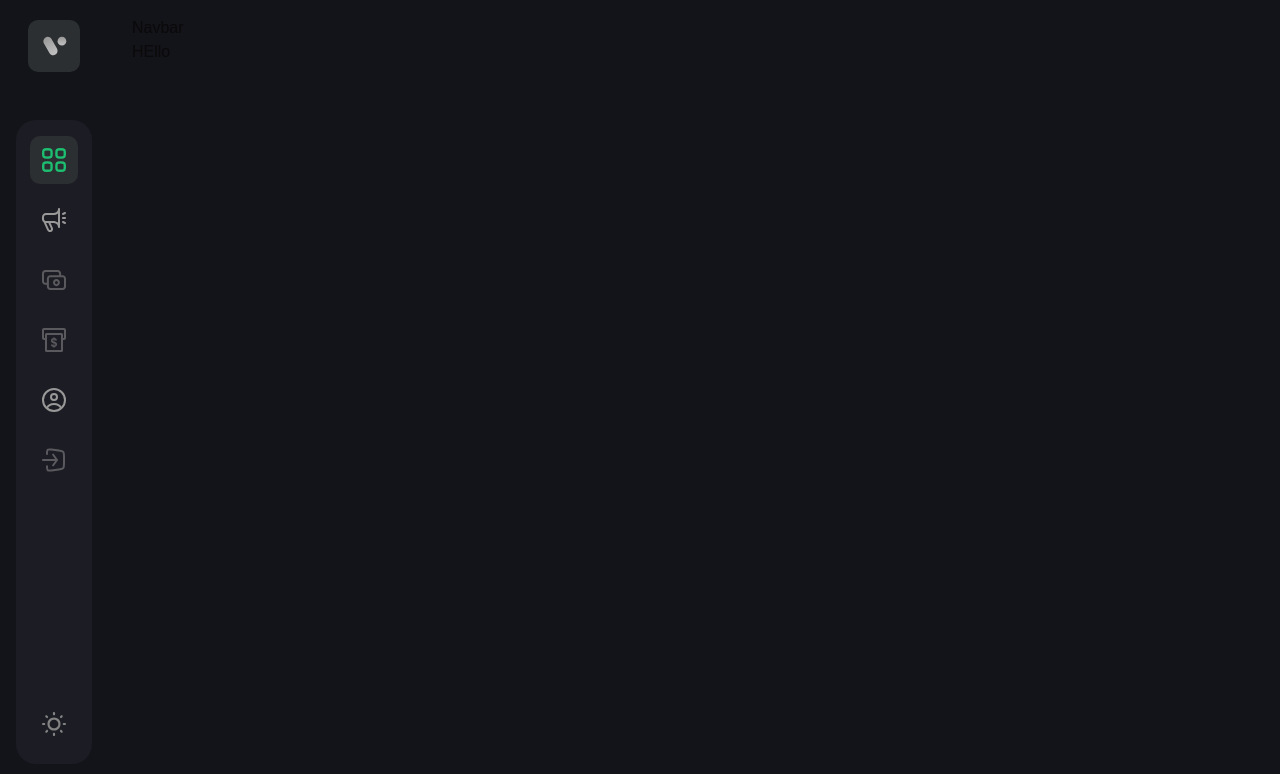
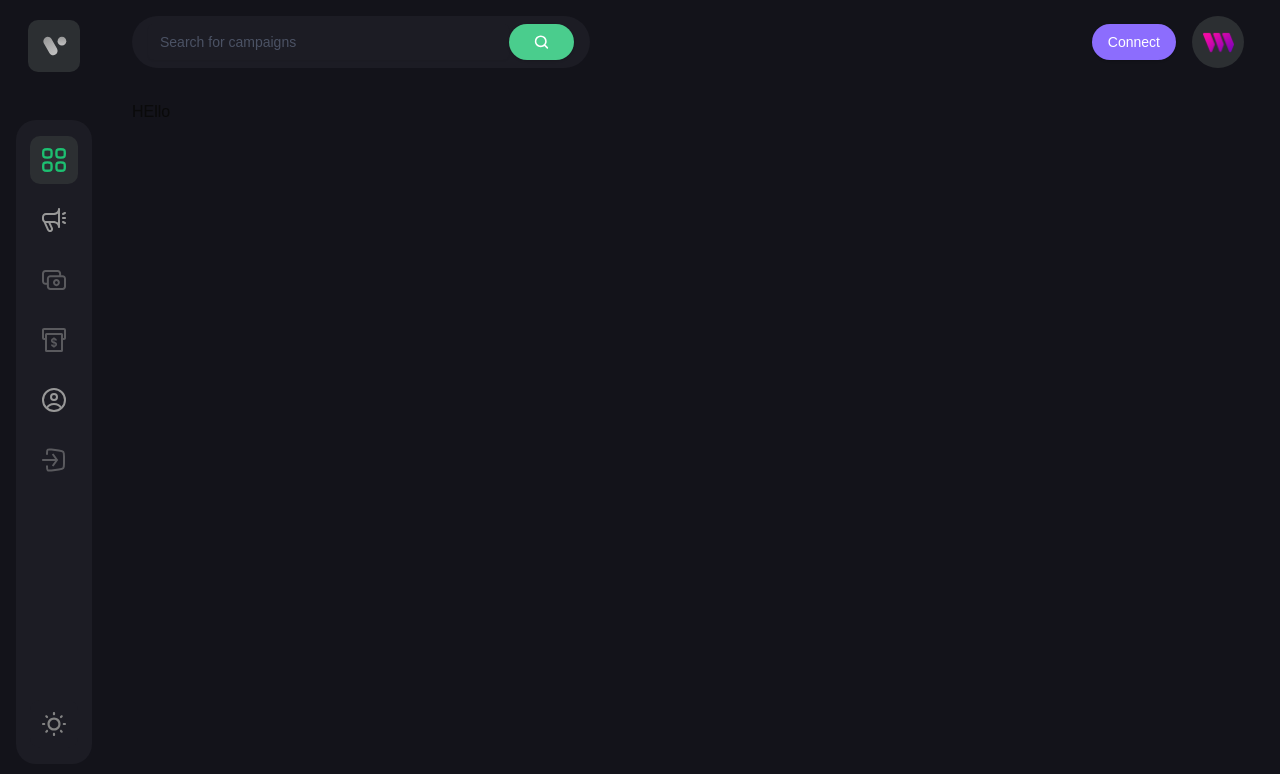
Before and after one commit to impruthvi/block-funder, a Next.js app in the folder client/: page / in a window 1280 px wide. Shown: the top 774 px of the page. Built offline with nearby package versions, Linux system fonts and the light colour scheme.

Commit message:
add Navbar component with search functionality and responsive design;

```diff
--- a/client/package.json
+++ b/client/package.json
@@ -9,6 +9,7 @@
     "lint": "next lint"
   },
   "dependencies": {
+    "@radix-ui/react-slot": "^1.1.1",
     "class-variance-authority": "^0.7.1",
     "clsx": "^2.1.1",
     "lucide-react": "^0.469.0",
--- a/client/src/components/navbar.tsx
+++ b/client/src/components/navbar.tsx
@@ -1,6 +1,157 @@
-import React from "react";
+"use client";
 
+import React, { useState } from "react";
+import Image from "next/image";
+import Link from "next/link";
+import { Input } from "./ui/input";
+import { Button } from "./ui/button";
+import { cn } from "@/lib/utils";
+import { usePathname, useRouter } from "next/navigation";
+import { navlinks } from "@/constants";
 
 export const Navbar = () => {
-  return <div>Navbar</div>;
+  const address = null;
+  const router = useRouter();
+  const pathname = usePathname();
+
+  const isLinkActive = (link: string): boolean => {
+    if (link === "/") {
+      return pathname === "/";
+    }
+    return pathname?.startsWith(link) || false;
+  };
+
+  const [toggleDrawer, setToggleDrawer] = useState(false);
+
+  return (
+    <nav className="flex flex-col-reverse md:flex-row justify-between gap-6 mb-8">
+      {/* Search Bar */}
+      <div className="flex flex-row items-center max-w-[458px] w-full bg-[#1c1c24] rounded-full h-[52px] px-4 py-2">
+        <Input
+          type="text"
+          placeholder="Search for campaigns"
+          className="flex-grow text-sm font-normal font-epilogue text-white placeholder:text-[#4b5264] bg-transparent border-none outline-none focus:border-none focus:outline-none"
+        />
+
+        <Button
+          className="flex items-center justify-center w-[72px] h-full bg-[#4acd8d] rounded-[20px] cursor-pointer hover:bg-[#3da974] transition"
+          aria-label="Search"
+        >
+          <Image
+            src="/assets/search.svg"
+            alt="Search icon"
+            width={15}
+            height={15}
+            className="object-contain"
+          />
+        </Button>
+      </div>
+
+      {/* Large screen navigation */}
+      <div className="sm:flex hidden flex-row justify-end items-center gap-4">
+        <Button
+          title={address ? "Create a campaign" : "Connect"}
+          className={cn(
+            "px-4 py-2 rounded-full font-medium text-white",
+            address ? "bg-[#1dc071]" : "bg-[#8c6dfd]"
+          )}
+          onClick={() => {
+            if (address) router.push("/create-campaign");
+            else console.log("Connect wallet");
+          }}
+        >
+          {address ? "Create a campaign" : "Connect"}
+        </Button>
+
+        <Link href="/profile">
+          <div className="w-[52px] h-[52px] rounded-full bg-[#2c2f32] flex justify-center items-center cursor-pointer">
+            <Image
+              src="/assets/thirdweb.png"
+              alt="thirdweb"
+              width={31}
+              height={31}
+              className="object-contain"
+            />
+          </div>
+        </Link>
+      </div>
+
+      {/* Small screen navigation */}
+      <div className="sm:hidden flex justify-between items-center relative">
+        <div className="w-[40px] h-[40px] rounded-[10px] bg-[#2c2f32] flex justify-center items-center cursor-pointer">
+          <Image
+            src="/assets/logo.svg"
+            alt="user"
+            width={24}
+            height={24}
+            className="object-contain"
+          />
+        </div>
+
+        <Image
+          src="/assets/menu.svg"
+          alt="menu"
+          width={34}
+          height={34}
+          className="object-contain cursor-pointer"
+          onClick={() => setToggleDrawer((prev) => !prev)}
+        />
+
+        <div
+          className={`absolute top-[60px] right-0 left-0 bg-[#1c1c24] z-10 shadow-secondary py-4 ${
+            !toggleDrawer ? "-translate-y-[100vh]" : "translate-y-0"
+          } transition-all duration-700`}
+        >
+          <ul className="mb-4">
+            {navlinks.map((link) => (
+              <li
+                key={link.name}
+                className={`flex items-center p-4 ${
+                  isLinkActive(link.link) && "bg-[#3a3a43]"
+                }`}
+                onClick={() => {
+                  setToggleDrawer(false);
+                  router.push(link.link);
+                }}
+              >
+                <Image
+                  src={link.imgUrl}
+                  alt={link.name}
+                  width={24}
+                  height={24}
+                  className={`object-contain ${
+                    isLinkActive(link.link) ? "grayscale-0" : "grayscale"
+                  }`}
+                />
+                <p
+                  className={`ml-[20px] font-epilogue font-semibold text-[14px] ${
+                    isLinkActive(link.link)
+                      ? "text-[#1dc071]"
+                      : "text-[#808191]"
+                  }`}
+                >
+                  {link.name}
+                </p>
+              </li>
+            ))}
+          </ul>
+
+          <div className="flex justify-center mx-4">
+            <Button
+              className={cn(
+                "w-full py-2 rounded-full text-white text-center",
+                address ? "bg-[#1dc071]" : "bg-[#8c6dfd]"
+              )}
+              onClick={() => {
+                if (address) router.push("/create-campaign");
+                else console.log("Connect wallet");
+              }}
+            >
+              {address ? "Create a campaign" : "Connect"}
+            </Button>
+          </div>
+        </div>
+      </div>
+    </nav>
+  );
 };
--- /dev/null
+++ b/client/src/components/ui/button.tsx
@@ -0,0 +1,57 @@
+import * as React from "react";
+import { Slot } from "@radix-ui/react-slot";
+import { cva, type VariantProps } from "class-variance-authority";
+
+import { cn } from "@/lib/utils";
+
+const buttonVariants = cva(
+  "inline-flex items-center justify-center gap-2 whitespace-nowrap rounded-md text-sm font-medium transition-colors focus-visible:outline-none focus-visible:ring-1 focus-visible:ring-ring disabled:pointer-events-none disabled:opacity-50 [&_svg]:pointer-events-none [&_svg]:size-4 [&_svg]:shrink-0",
+  {
+    variants: {
+      variant: {
+        default:
+          "bg-primary text-primary-foreground shadow hover:bg-primary/90",
+        destructive:
+          "bg-destructive text-destructive-foreground shadow-sm hover:bg-destructive/90",
+        outline:
+          "border border-input bg-background shadow-sm hover:bg-accent hover:text-accent-foreground",
+        secondary:
+          "bg-secondary text-secondary-foreground shadow-sm hover:bg-secondary/80",
+        ghost: "hover:bg-accent hover:text-accent-foreground",
+        link: "text-primary underline-offset-4 hover:underline",
+      },
+      size: {
+        default: "h-9 px-4 py-2",
+        sm: "h-8 rounded-md px-3 text-xs",
+        lg: "h-10 rounded-md px-8",
+        icon: "h-9 w-9",
+      },
+    },
+    defaultVariants: {
+      variant: "default",
+      size: "default",
+    },
+  }
+);
+
+export interface ButtonProps
+  extends React.ButtonHTMLAttributes<HTMLButtonElement>,
+    VariantProps<typeof buttonVariants> {
+  asChild?: boolean;
+}
+
+const Button = React.forwardRef<HTMLButtonElement, ButtonProps>(
+  ({ className, variant, size, asChild = false, ...props }, ref) => {
+    const Comp = asChild ? Slot : "button";
+    return (
+      <Comp
+        className={cn(buttonVariants({ variant, size, className }))}
+        ref={ref}
+        {...props}
+      />
+    );
+  }
+);
+Button.displayName = "Button";
+
+export { Button, buttonVariants };
--- /dev/null
+++ b/client/src/components/ui/input.tsx
@@ -0,0 +1,22 @@
+import * as React from "react"
+
+import { cn } from "@/lib/utils"
+
+const Input = React.forwardRef<HTMLInputElement, React.ComponentProps<"input">>(
+  ({ className, type, ...props }, ref) => {
+    return (
+      <input
+        type={type}
+        className={cn(
+          "flex h-9 w-full rounded-md border border-input bg-transparent px-3 py-1 text-base shadow-sm transition-colors file:border-0 file:bg-transparent file:text-sm file:font-medium file:text-foreground placeholder:text-muted-foreground focus-visible:outline-none focus-visible:ring-1 focus-visible:ring-ring disabled:cursor-not-allowed disabled:opacity-50 md:text-sm",
+          className
+        )}
+        ref={ref}
+        {...props}
+      />
+    )
+  }
+)
+Input.displayName = "Input"
+
+export { Input }
```
Also changed, not shown: 1 other file (tests, documents, lock files or other folders).
